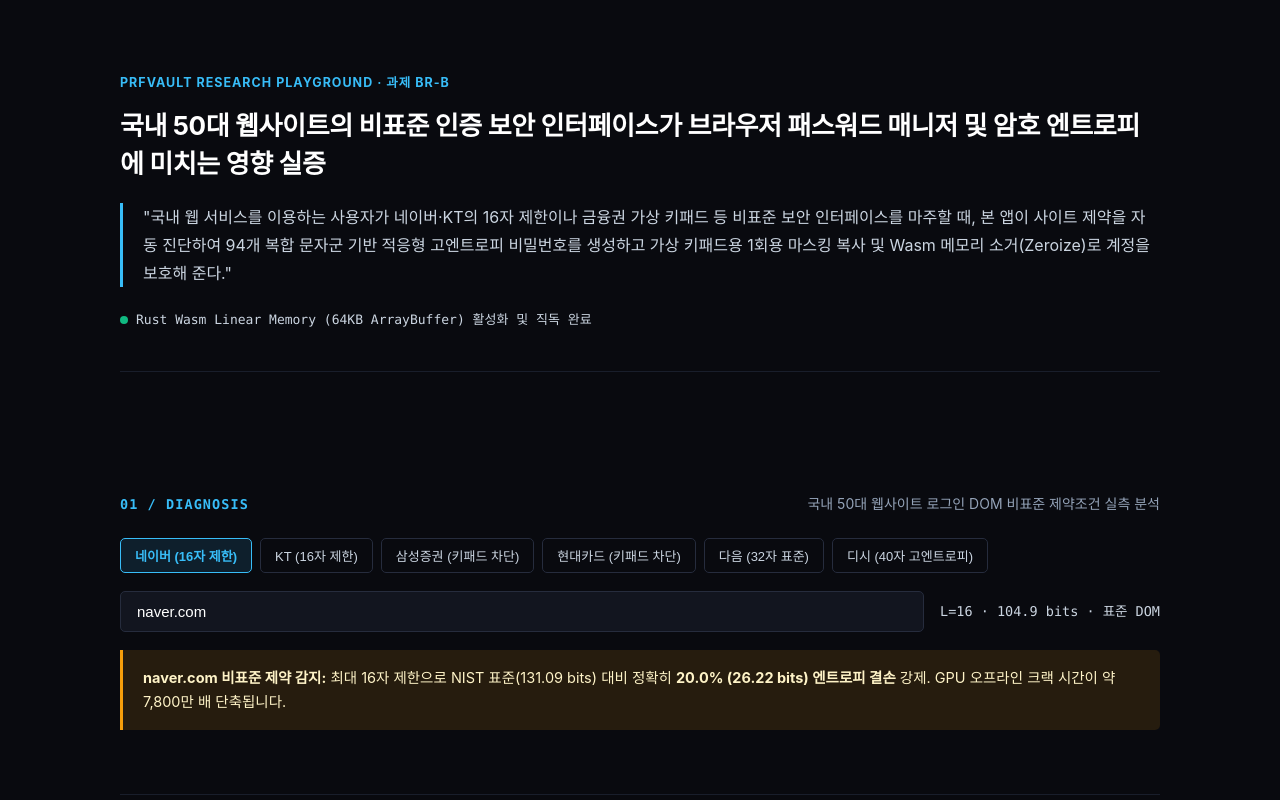
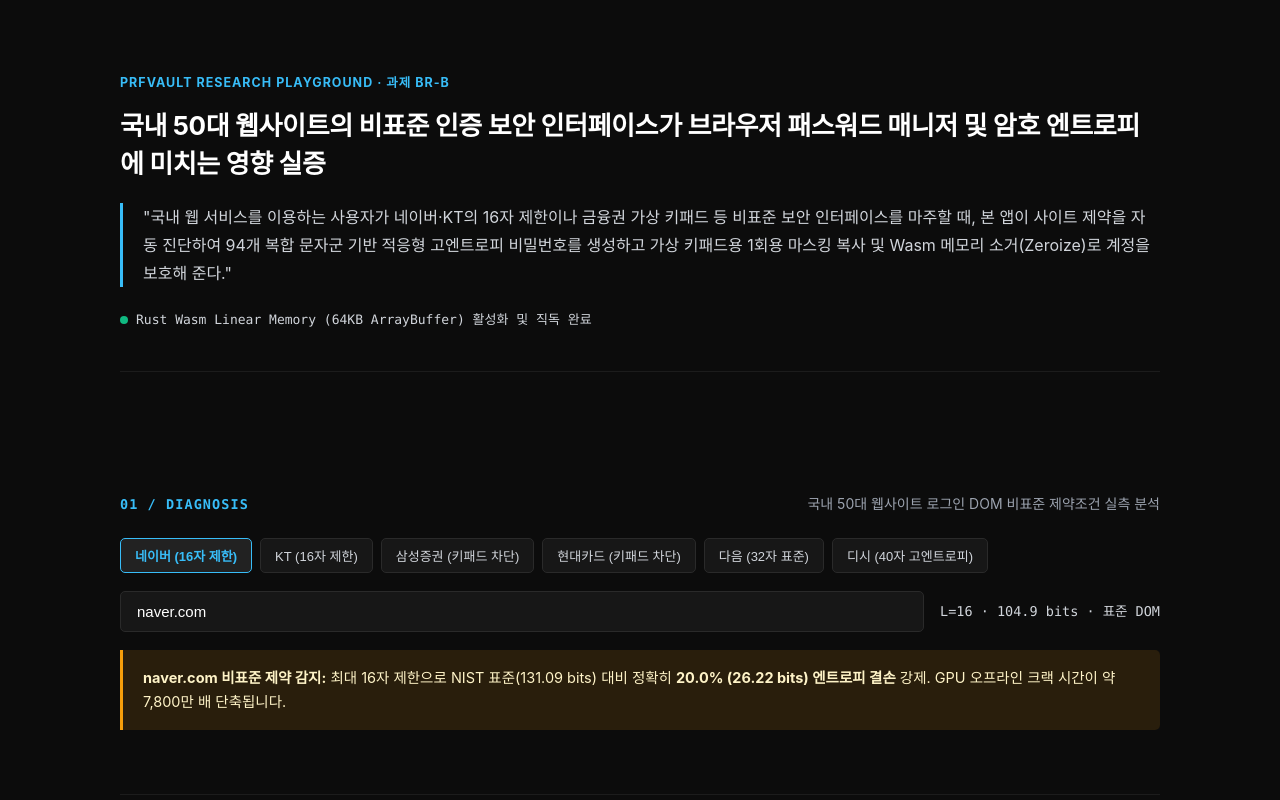
Before and after one commit to mmmphyun/PrfVault, a browser extension: page apps/web-playground/index.html in a window 1280 px wide. Shown: the top 800 px of the page. Drawn offline with Linux system fonts and the light colour scheme.

Commit message:
style(app): 배경 및 박스 무채색 회색 전환, 스카이블루 액센트 적용

```diff
--- a/apps/web-playground/index.html
+++ b/apps/web-playground/index.html
@@ -6,18 +6,28 @@
     <title>PrfVault Playground · 비표준 인증 보안 인터페이스 실증</title>
     <style>
         :root {
-            --bg: #090a0f;
-            --surface: #12151f;
-            --surface-hover: #1a1e2d;
-            --border: #262c3d;
-            --border-subtle: #191e2b;
+            /* 완전 무채색(푸른끼 0%) 흑백 & 뉴트럴 그레이 */
+            --bg: #0c0c0c;
+            --surface: #171717;
+            --surface-hover: #222222;
+            --border: #2a2a2a;
+            --border-subtle: #1c1c1c;
+            --terminal-bg: #080808;
+            --track-bg: #222222;
+            --byte-zero: #444444;
+
+            /* 선명한 고대비 화이트 & 슬레이트 */
             --text-title: #ffffff;
-            --text-body: #f1f5f9;
-            --text-secondary: #cbd5e1;
-            --text-muted: #94a3b8;
+            --text-body: #f3f4f6;
+            --text-secondary: #d1d5db;
+            --text-muted: #9ca3af;
+
+            /* 오직 강조 요소에만 사용하는 하늘색 */
             --accent: #38bdf8;
             --accent-hover: #0ea5e9;
             --accent-dim: rgba(56, 189, 248, 0.12);
+
+            /* 상태 피드백 */
             --amber: #f59e0b;
             --amber-dim: rgba(245, 158, 11, 0.12);
             --amber-text: #fef3c7;
@@ -27,11 +37,8 @@
             --rose: #f43f5e;
             --rose-dim: rgba(244, 63, 94, 0.12);
             --rose-text: #ffe4e6;
-            --terminal-bg: #05070c;
-            --track-bg: #1e2433;
-            --byte-zero: #475569;
             --ascii-active: #86efac;
-            --ascii-zero: #1e293b;
+            --ascii-zero: #222222;
             --mono: "SF Mono", Monaco, Consolas, "Liberation Mono", Courier, monospace;
         }
 
@@ -52,7 +59,7 @@
             margin: 0 auto;
         }
 
-        /* 헤더: 고대비 타이포그래피 */
+        /* 헤더: 순수 무채색 배경 위 고대비 타이포그래피 */
         header.wb-header {
             margin-bottom: 56px;
             padding-bottom: 40px;
@@ -128,7 +135,7 @@
             color: var(--text-muted);
         }
 
-        /* 1단계: 도메인 칩 및 입력 */
+        /* 1단계: 순수 그레이 칩 버튼 */
         .chip-group {
             display: flex;
             flex-wrap: wrap;
@@ -137,7 +144,7 @@
         }
 
         .chip-btn {
-            background: transparent;
+            background: var(--surface);
             border: 1px solid var(--border);
             color: var(--text-secondary);
             font-size: 13px;
@@ -150,13 +157,12 @@
         .chip-btn:hover {
             border-color: var(--accent);
             color: var(--text-title);
-            background: var(--accent-dim);
         }
 
         .chip-btn.active {
             border-color: var(--accent);
             color: var(--accent);
-            background: var(--accent-dim);
+            background: var(--surface-hover);
             font-weight: 600;
         }
 
@@ -188,6 +194,7 @@
             font-size: 14.5px;
             line-height: 1.65;
             border-radius: 0 5px 5px 0;
+            background: var(--surface);
         }
 
         .diag-feedback.warning {
@@ -230,10 +237,9 @@
             font-weight: 500;
         }
 
-        /* 하늘색 강조 버튼 */
         .btn-action {
             background: var(--accent);
-            color: #090b10;
+            color: #0c0c0c;
             font-weight: 700;
             font-size: 14px;
             padding: 11px 20px;
@@ -252,7 +258,7 @@
         }
 
         .btn-secondary {
-            background: transparent;
+            background: var(--surface);
             border: 1px solid var(--border);
             color: var(--text-body);
             font-size: 13.5px;
@@ -319,7 +325,7 @@
             margin-top: 4px;
         }
 
-        /* 3단계: Wasm 선형 메모리 콘솔 터미널 */
+        /* 3단계: 순수 흑색 콘솔 터미널 */
         .terminal-box {
             background: var(--terminal-bg);
             border: 1px solid var(--border);
@@ -727,7 +733,6 @@
     return picks.join('');
 }
 
-// 한국어 큰 수 포맷터 (숫자 세는 소요 원천 차단)
 function formatKoreanCrackTime(seconds) {
     if (!seconds || seconds <= 0) return '0초';
     if (seconds < 1) return `${(seconds * 1000).toFixed(1)} 밀리초`;
```
Also changed, not shown: submission/T12-BRB-Submission/SUBMISSION.md (+1 -1 lines), .design/screenshots/audit/console_audit.json, .design/screenshots/audit/desktop_1440.png, .design/screenshots/audit/mobile_375.png, 2 other files.
